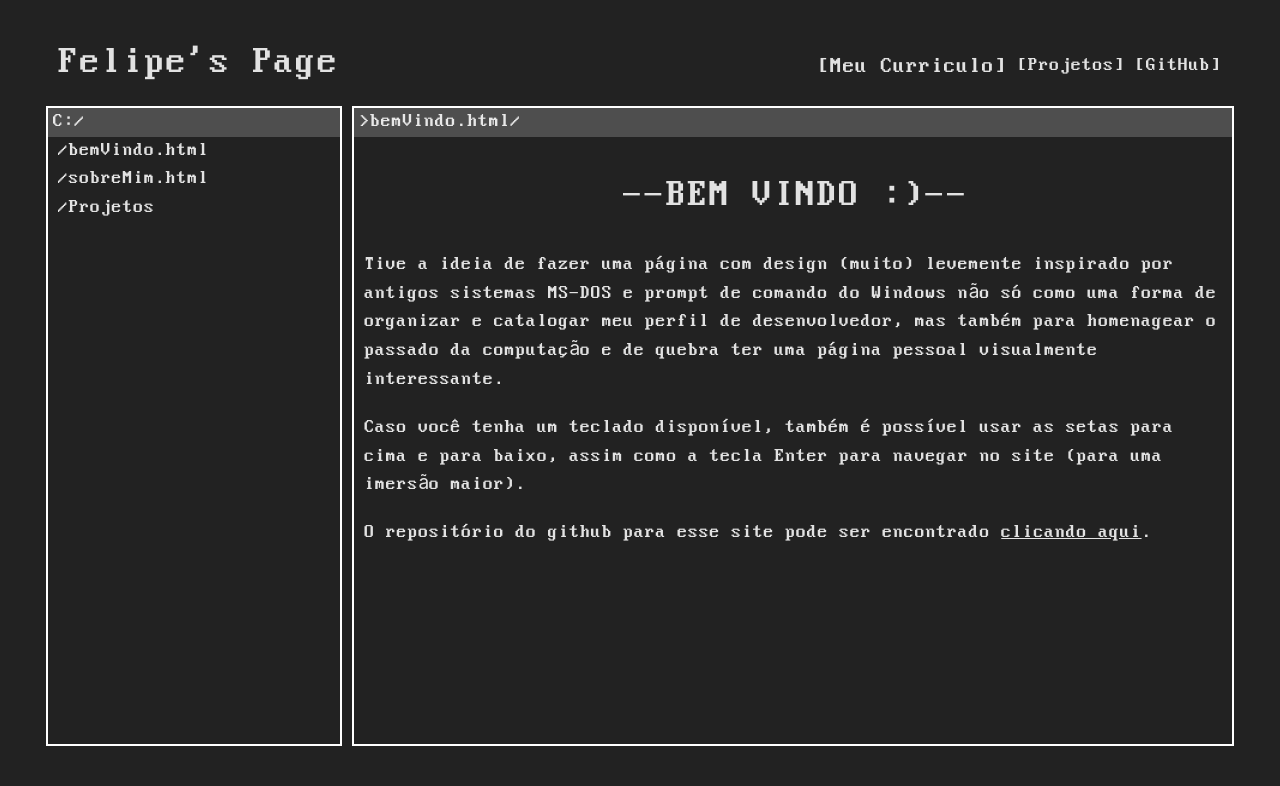
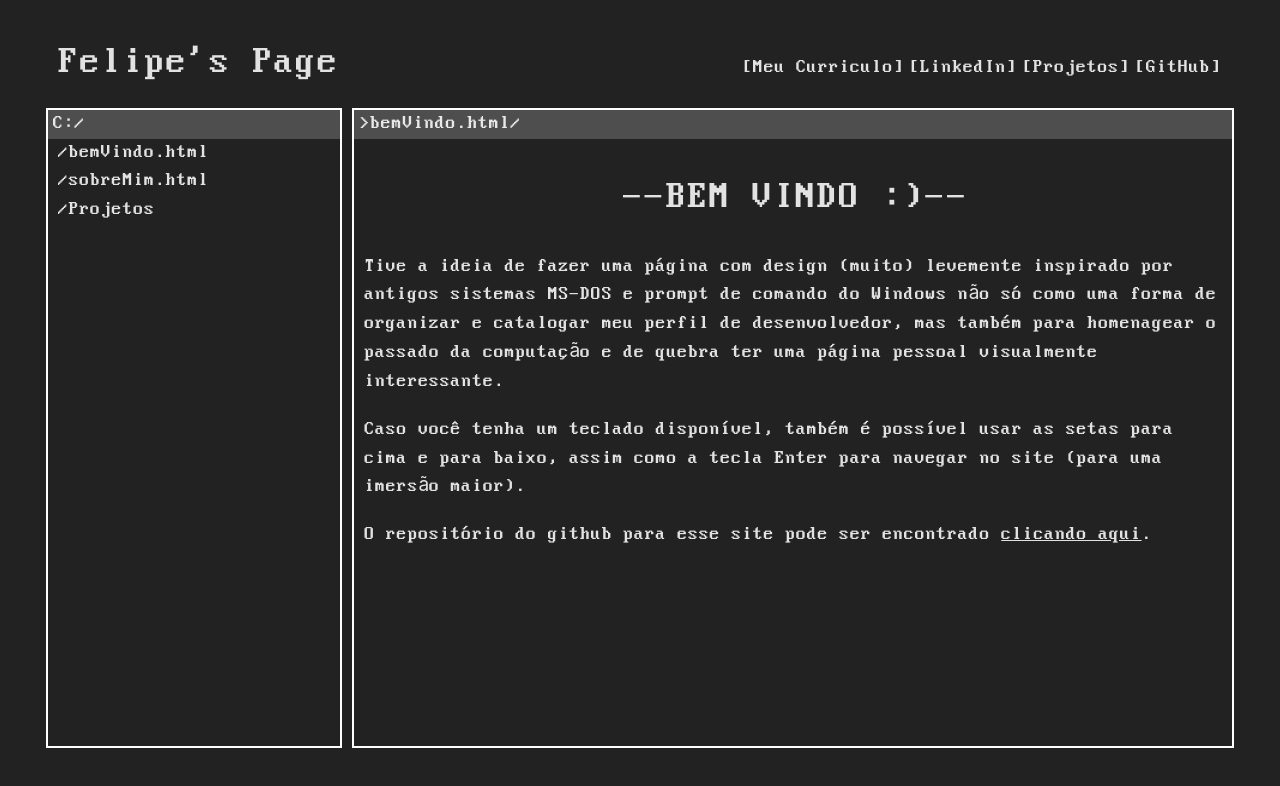
Before and after one commit to FelipeDNL/ProjetoReact, a React (Vite) app: page / in a window 1280 px wide. Shown: the top 786 px of the page. Built offline with nearby package versions, Linux system fonts and the light colour scheme.

Commit message:
Link linkedin

```diff
--- a/package.json
+++ b/package.json
@@ -7,7 +7,8 @@
     "dev": "vite --host",
     "build": "vite build",
     "lint": "eslint .",
-    "preview": "vite preview"
+    "preview": "vite preview",
+    "deploy": "gh-pages -d dist"
   },
   "dependencies": {
     "@octokit/rest": "^21.1.0",
@@ -26,6 +27,7 @@
     "eslint-plugin-react": "^7.37.2",
     "eslint-plugin-react-hooks": "^5.0.0",
     "eslint-plugin-react-refresh": "^0.4.16",
+    "gh-pages": "^6.3.0",
     "globals": "^15.14.0",
     "vite": "^6.0.5"
   }
--- a/src/assets/components/Header/Header.css
+++ b/src/assets/components/Header/Header.css
@@ -4,11 +4,12 @@
     align-items: baseline;
     padding-left: 4%;
     padding-right: 4%;
+    margin-bottom: 2%;
 }
 
 .opcoes-header {
     display: flex;
-    gap: 10px;
+    gap: 5px;
     align-items: center;
 }
 
--- a/src/assets/components/Header/Header.jsx
+++ b/src/assets/components/Header/Header.jsx
@@ -9,7 +9,8 @@ function Header() {
         <div className='quadrado'></div>
       </h1>
       <div className='opcoes-header'>
-        <h3 className='op-header'>[Meu Curriculo]</h3>
+        <Link to='/' className='op-header'>[Meu Curriculo]</Link>
+        <Link to='https://www.linkedin.com/in/felipednl/' className='op-header' target='_blank'>[LinkedIn]</Link>
         <Link to='/projetos' className='op-header'>[Projetos]</Link>
         <Link to='https://github.com/FelipeDNL' className='op-header' target='_blank'>[GitHub]</Link>
       </div>
```
Also changed, not shown: 1 other file (tests, documents, lock files or other folders).
